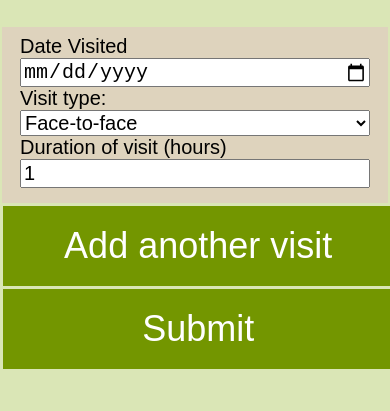
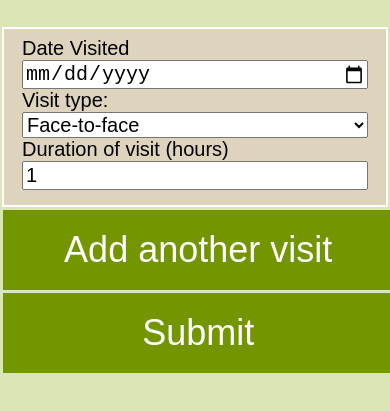
Before and after one commit to zachjensz/visit-calendar, a plain HTML site: page index.html in a window 390 px wide. Shown: the part 433-844 px from the top of the page. Drawn offline with Linux system fonts and the light colour scheme.

Commit message:
Mobile Styles mostly complete

```diff
--- a/style.css
+++ b/style.css
@@ -8,7 +8,6 @@
 
     --maxMobile: 30rem;
 }
-
 body {
     font-family: 'Libre Frank', sans-serif;
     font-size: 150%;
@@ -43,6 +42,8 @@ header {
     display: flex;
     flex-flow: column nowrap;
 
+    border: 2px solid white;
+    outline: transparent;
     background-color: var(--cVisit);
 }
 #visits > fieldset:nth-child(even) {
@@ -52,13 +53,12 @@ header {
 .visit > input,
 .visit > select {
     font-size: 20px;
-    display: block;
 }
 .visit > label:focus,
 .visit > input:focus,
 .visit > select:focus {
-    font-family: 'Comic Sans';
-    /* Issue Here */
+    border: 2px solid green;
+    outline: transparent;
 }
 #add-visit,
 #submit {
```
Also changed, not shown: 1 other file.
